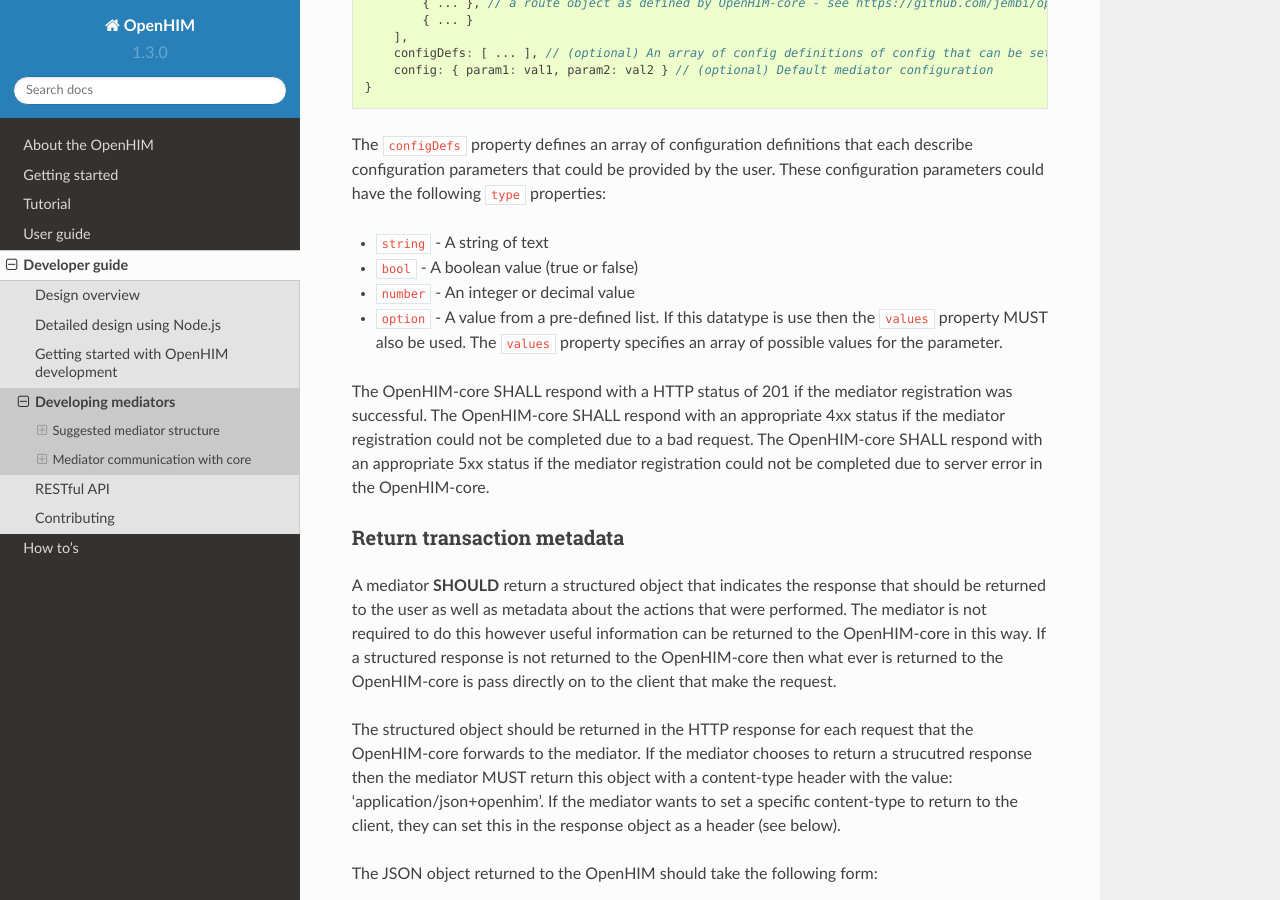
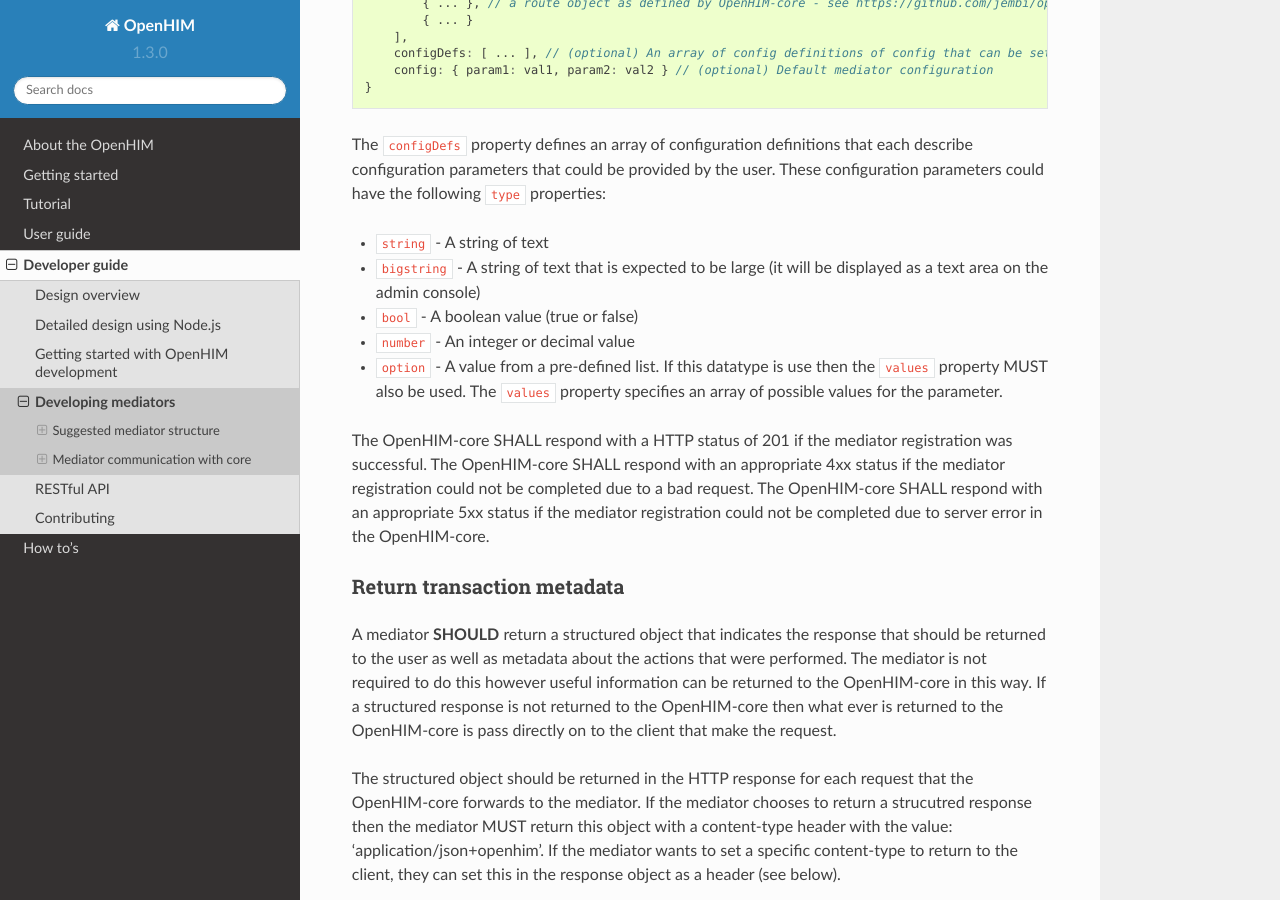
Before and after one commit to jembi/openhim-core-js, a Sphinx documentation site: the page built from docs/dev-guide/mediators.md, in a window 1280 px wide and 900 px high, scrolled down 3054 px. Built offline with Sphinx 7.4.7 and the Read the Docs theme 2.0.0, drawn with Linux system fonts in a browser that asks for light colours.

Commit message:
Adds big string support to mediator config

```diff
--- a/docs/dev-guide/mediators.md
+++ b/docs/dev-guide/mediators.md
@@ -74,6 +74,7 @@
 
 The `configDefs` property defines an array of configuration definitions that each describe configuration parameters that could be provided by the user. These configuration parameters could have the following `type` properties:
 * `string` - A string of text
+* `bigstring` - A string of text that is expected to be large (it will be displayed as a text area on the admin console)
 * `bool` - A boolean value (true or false)
 * `number` - An integer or decimal value
 * `option` - A value from a pre-defined list. If this datatype is use then the `values` property MUST also be used. The `values` property specifies an array of possible values for the parameter.
```
Also changed, not shown: 2 other files.
